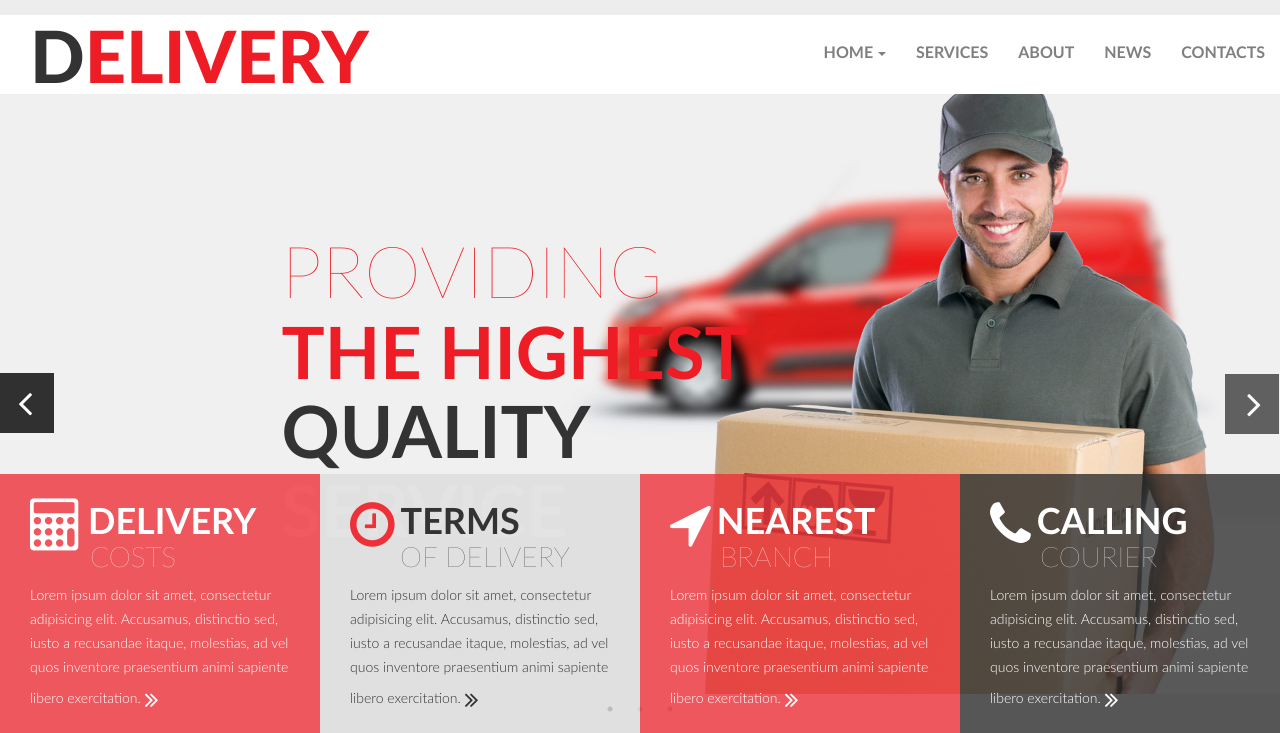
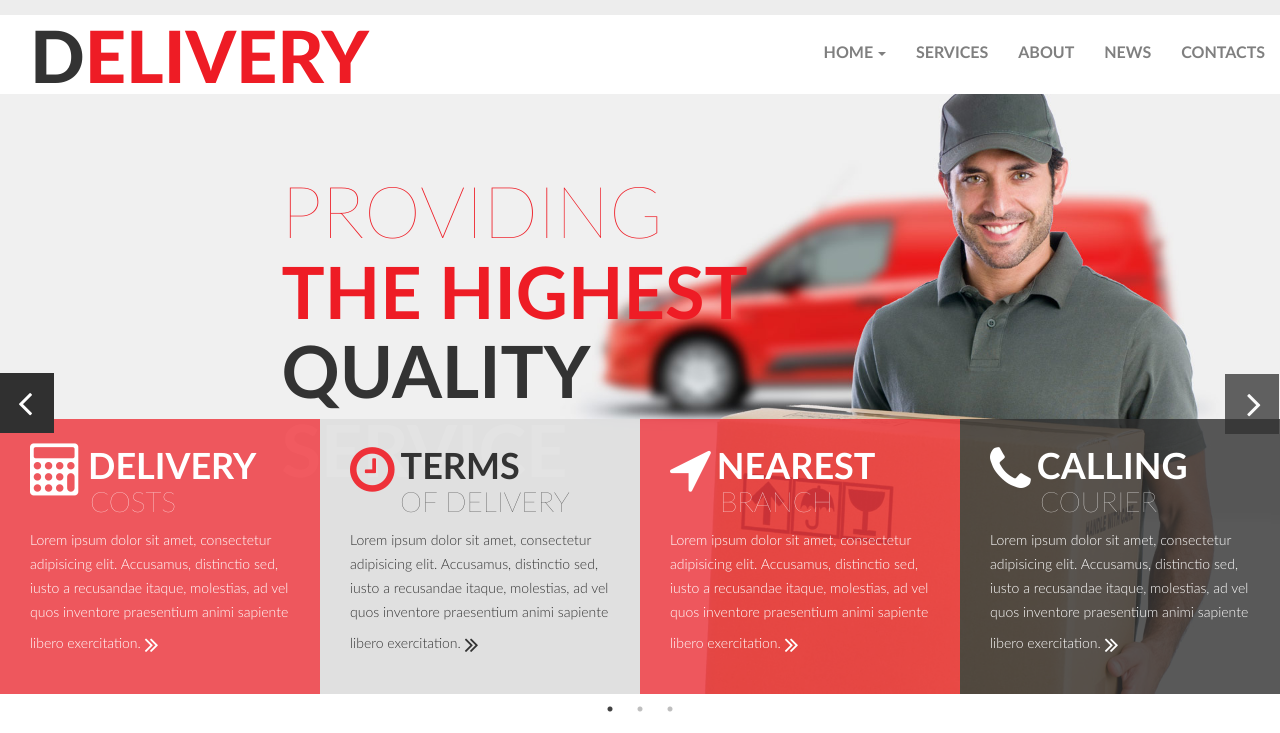
Before and after one commit to DmitryKartamyshev/Delivery, a plain HTML site: page index.html in a window 1280 px wide. Shown: the part 67-800 px from the top of the page. Drawn offline with Linux system fonts and the light colour scheme.

Commit message:
slider_edit

```diff
--- a/css/media.css
+++ b/css/media.css
@@ -242,6 +242,7 @@
 	}
 
 	.slider {
+		padding-bottom: 0;
 		position: relative;
 		z-index: 1;
 	}
@@ -274,6 +275,10 @@
 
 	body {
 		font-size: 14px;
+	}
+
+	.slider__title {
+		top: 13%;
 	}
 
 	.slider__text {
--- a/css/style.css
+++ b/css/style.css
@@ -234,7 +234,7 @@ header {
 .slider__title {
 	position: absolute;
 	width: 46%;
-	top: 23%;
+	top: 19%;
   left: 22%;
   z-index: 5;
 }
```
